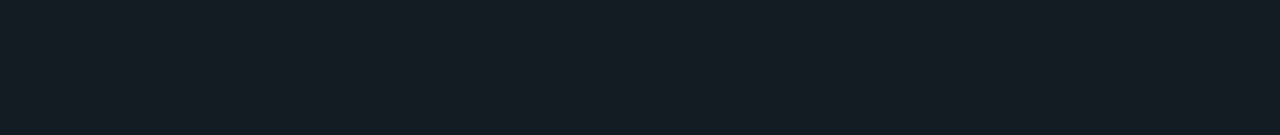
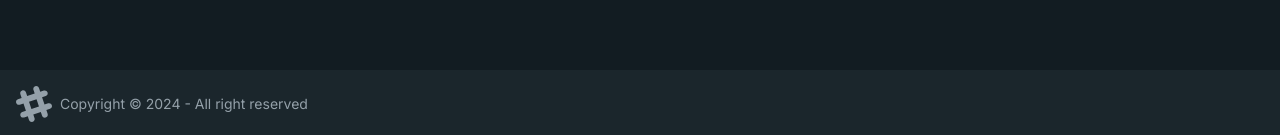
Before and after one commit to FabioKaelin/password-safe, a Next.js app in the folder frontend-safe/: page /vault in a window 1280 px wide. Shown: the part 662-797 px from the top of the page. Built offline with nearby package versions, Linux system fonts and the light colour scheme; no server answers.

Commit message:
Footefooter is at the bottom of the page

```diff
--- /dev/null
+++ b/frontend-safe/src/app/components/Footer.tsx
@@ -0,0 +1,16 @@
+"use client"
+
+export default function Footer() {
+    return (
+        <footer className="footer items-center p-4 bg-neutral text-neutral-content">
+            <aside className="items-center grid-flow-col">
+                <svg width="36" height="36" viewBox="0 0 24 24" xmlns="http://www.w3.org/2000/svg" fillRule="evenodd"
+                     clipRule="evenodd" className="fill-current">
+                    <path
+                        d="M22.672 15.226l-2.432.811.841 2.515c.33 1.019-.209 2.127-1.23 2.456-1.15.325-2.148-.321-2.463-1.226l-.84-2.518-5.013 1.677.84 2.517c.391 1.203-.434 2.542-1.831 2.542-.88 0-1.601-.564-1.86-1.314l-.842-2.516-2.431.809c-1.135.328-2.145-.317-2.463-1.229-.329-1.018.211-2.127 1.231-2.456l2.432-.809-1.621-4.823-2.432.808c-1.355.384-2.558-.59-2.558-1.839 0-.817.509-1.582 1.327-1.846l2.433-.809-.842-2.515c-.33-1.02.211-2.129 1.232-2.458 1.02-.329 2.13.209 2.461 1.229l.842 2.515 5.011-1.677-.839-2.517c-.403-1.238.484-2.553 1.843-2.553.819 0 1.585.509 1.85 1.326l.841 2.517 2.431-.81c1.02-.33 2.131.211 2.461 1.229.332 1.018-.21 2.126-1.23 2.456l-2.433.809 1.622 4.823 2.433-.809c1.242-.401 2.557.484 2.557 1.838 0 .819-.51 1.583-1.328 1.847m-8.992-6.428l-5.01 1.675 1.619 4.828 5.011-1.674-1.62-4.829z"></path>
+                </svg>
+                <p>Copyright &copy; {new Date().getFullYear()} - All right reserved</p>
+            </aside>
+        </footer>
+    );
+}
--- a/frontend-safe/src/app/components/NewPasswordModal.tsx
+++ b/frontend-safe/src/app/components/NewPasswordModal.tsx
@@ -8,7 +8,6 @@ import Router from "next/router";
 import {FontAwesomeIcon} from "@fortawesome/react-fontawesome";
 import {faEye, faEyeSlash} from "@fortawesome/free-solid-svg-icons";
 
-// TODO refresh is not executed after adding a new entry
 
 export type RefreshType = {
     isRefresh: boolean,
@@ -39,7 +38,6 @@ export default function NewPasswordModal({setIsRefresh}: RefreshType) {
         createEntry()
     };
 
-    // TODO show password button needs to be added
     return (
         <>
             <button
--- a/frontend-safe/src/app/layout.tsx
+++ b/frontend-safe/src/app/layout.tsx
@@ -1,22 +1,27 @@
-import type { Metadata } from "next";
-import { Inter } from "next/font/google";
+import type {Metadata} from "next";
+import {Inter} from "next/font/google";
 import "./globals.css";
+import Footer from "@/app/components/Footer";
+import Navbar from "@/app/components/Navbar";
 
-const inter = Inter({ subsets: ["latin"] });
+const inter = Inter({subsets: ["latin"]});
 
 export const metadata: Metadata = {
     title: "Password Safe",
     description: "Here to SAVE YOU",
 };
 
-export default function RootLayout({
-  children,
-}: Readonly<{
+export default function RootLayout({children,}: Readonly<{
     children: React.ReactNode;
 }>) {
     return (
         <html lang="en">
-      <body className={inter.className}>{children}</body>
+        <body className={`${inter.className} flex flex-col min-h-screen`}>
+        <div className={"flex-grow"}>
+            {children}
+        </div>
+        <Footer/>
+        </body>
         </html>
     );
 }
```
Lines whose indentation alone changed are shown as unchanged.
